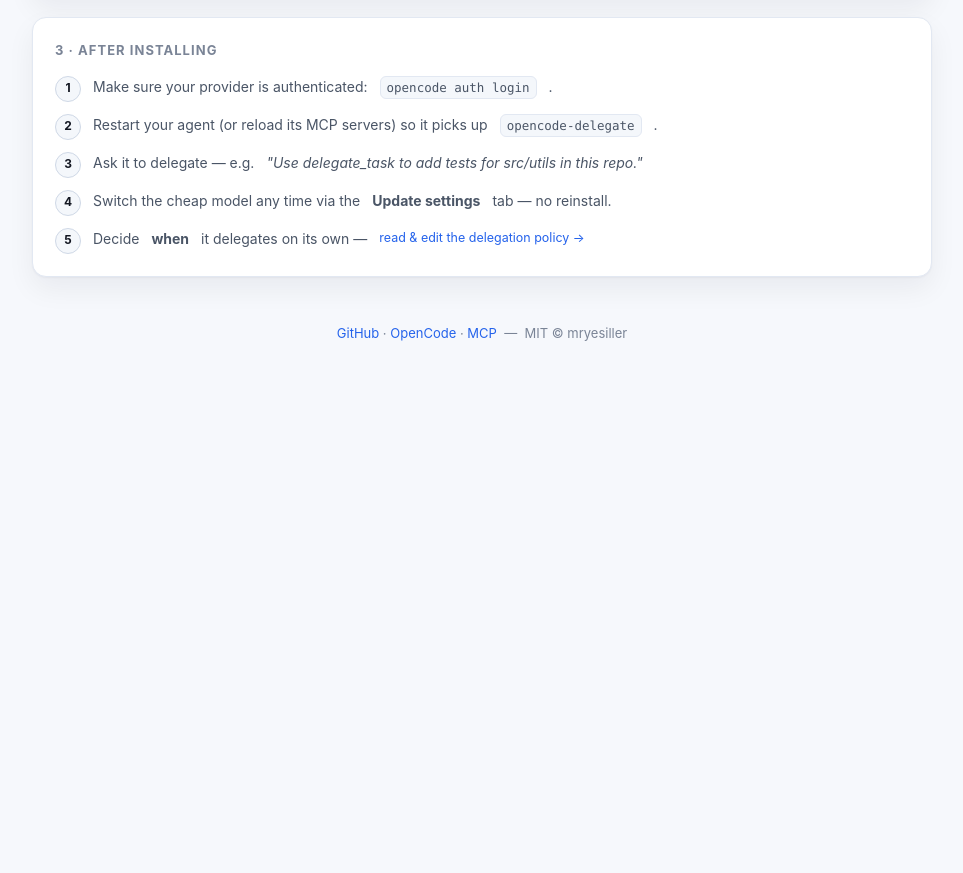
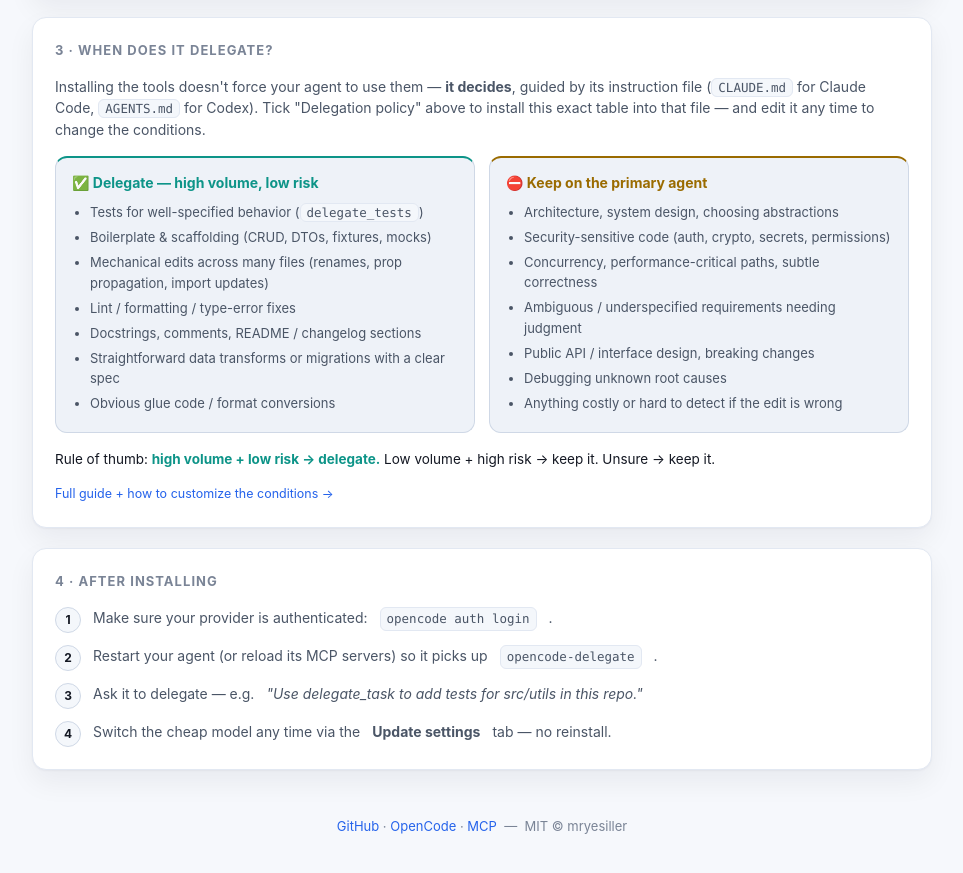
Before and after one commit to mryesiller/opencode-delegate-mcp, a website: page docs/index.html in a window 1280 px wide. Shown: the part 1741-2614 px from the top of the page, without its empty margins (158-1121 px from the left). Before the commit the page ends 2177 px from the top, so only its background shows below. Drawn offline with Linux system fonts and the light colour scheme.

Commit message:
docs: surface delegation conditions directly on site + README
Make "when does it delegate" visible without clicking through:

- New "3 · When does it delegate?" card on the site — a two-column
  delegate/keep table + rule of thumb, between Install command and
  After installing (renumbered to 4)
- README's "When does it delegate?" section now shows the same table
  inline instead of only linking out to docs/DELEGATION.md

Co-Authored-By: Claude Opus 4.8 <noreply@anthropic.com>

```diff
--- a/docs/index.html
+++ b/docs/index.html
@@ -161,6 +161,20 @@
   .note b { color: var(--warn); }
   .hidden { display: none !important; }
 
+  .cardlead { color: var(--fg-dim); font-size: 14px; margin: 0 0 16px; line-height: 1.5; }
+  .deltable { display: grid; grid-template-columns: 1fr 1fr; gap: 14px; }
+  .delcol { border: 1px solid var(--border-strong); border-top-width: 2px; border-radius: 12px; padding: 14px 16px; background: var(--bg-soft); }
+  .delcol--go { border-top-color: var(--accent-2); }
+  .delcol--keep { border-top-color: var(--warn); }
+  .delhead { font-weight: 700; font-size: 14px; margin: 0 0 8px; }
+  .delcol--go .delhead { color: var(--accent-2); }
+  .delcol--keep .delhead { color: var(--warn); }
+  .delcol ul { margin: 0; padding-left: 18px; }
+  .delcol li { font-size: 13px; color: var(--fg-dim); margin: 5px 0; }
+  .rule { margin: 16px 0 4px; font-size: 13.5px; color: var(--fg); }
+  .rule b { color: var(--accent-2); }
+  @media (max-width: 640px) { .deltable { grid-template-columns: 1fr; } }
+
   footer { text-align: center; margin-top: 46px; color: var(--fg-faint); font-size: 13px; }
   footer a { color: var(--accent); text-decoration: none; }
   footer a:hover { text-decoration: underline; }
@@ -317,13 +331,45 @@
     </div>
 
     <div class="card full">
-      <h2 id="stepsHead">3 · After installing</h2>
+      <h2>3 · When does it delegate?</h2>
+      <p class="cardlead">Installing the tools doesn't force your agent to use them — <b>it decides</b>, guided by its instruction file (<code>CLAUDE.md</code> for Claude Code, <code>AGENTS.md</code> for Codex). Tick "Delegation policy" above to install this exact table into that file — and edit it any time to change the conditions.</p>
+      <div class="deltable">
+        <div class="delcol delcol--go">
+          <p class="delhead">✅ Delegate — high volume, low risk</p>
+          <ul>
+            <li>Tests for well-specified behavior (<code>delegate_tests</code>)</li>
+            <li>Boilerplate &amp; scaffolding (CRUD, DTOs, fixtures, mocks)</li>
+            <li>Mechanical edits across many files (renames, prop propagation, import updates)</li>
+            <li>Lint / formatting / type-error fixes</li>
+            <li>Docstrings, comments, README / changelog sections</li>
+            <li>Straightforward data transforms or migrations with a clear spec</li>
+            <li>Obvious glue code / format conversions</li>
+          </ul>
+        </div>
+        <div class="delcol delcol--keep">
+          <p class="delhead">⛔ Keep on the primary agent</p>
+          <ul>
+            <li>Architecture, system design, choosing abstractions</li>
+            <li>Security-sensitive code (auth, crypto, secrets, permissions)</li>
+            <li>Concurrency, performance-critical paths, subtle correctness</li>
+            <li>Ambiguous / underspecified requirements needing judgment</li>
+            <li>Public API / interface design, breaking changes</li>
+            <li>Debugging unknown root causes</li>
+            <li>Anything costly or hard to detect if the edit is wrong</li>
+          </ul>
+        </div>
+      </div>
+      <p class="rule">Rule of thumb: <b>high volume + low risk → delegate.</b> Low volume + high risk → keep it. Unsure → keep it.</p>
+      <p style="margin:10px 0 0"><a class="reveal" href="https://github.com/mryesiller/opencode-delegate-mcp/blob/main/docs/DELEGATION.md" target="_blank" rel="noopener">Full guide + how to customize the conditions →</a></p>
+    </div>
+
+    <div class="card full">
+      <h2 id="stepsHead">4 · After installing</h2>
       <ol class="steps" id="stepsList">
         <li>Make sure your provider is authenticated: <code>opencode auth login</code>.</li>
         <li>Restart your agent (or reload its MCP servers) so it picks up <code>opencode-delegate</code>.</li>
         <li>Ask it to delegate — e.g. <em>"Use delegate_task to add tests for src/utils in this repo."</em></li>
         <li>Switch the cheap model any time via the <b>Update settings</b> tab — no reinstall.</li>
-        <li>Decide <b>when</b> it delegates on its own — <a class="reveal" href="https://github.com/mryesiller/opencode-delegate-mcp/blob/main/docs/DELEGATION.md" target="_blank" rel="noopener">read &amp; edit the delegation policy →</a></li>
       </ol>
     </div>
   </div>
```
Also changed, not shown: README.md.
